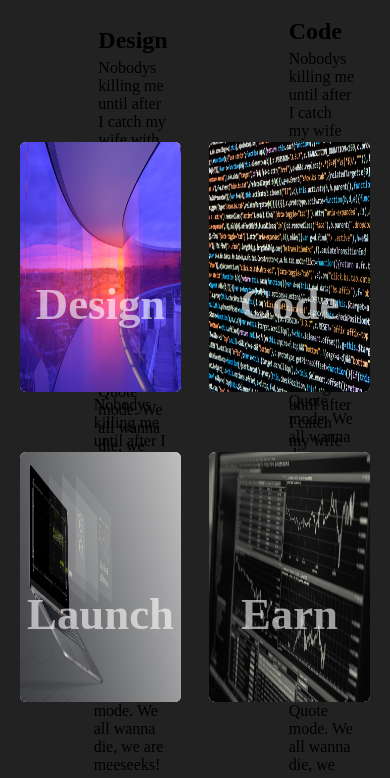
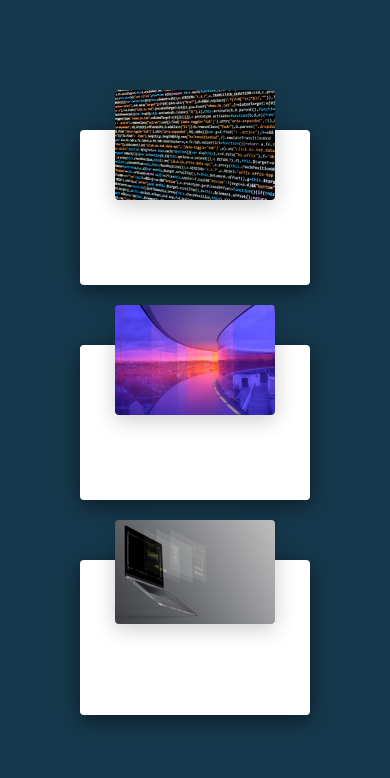
Before and after one commit to J-McKinney/AnimeJS, a React (Create React App) app: page / in a window 390 px wide. Shown: the top 778 px of the page. Built offline with nearby package versions, Linux system fonts and the light colour scheme.

Commit message:
yay cardSlide is mobile responsive

```diff
--- a/src/App.css
+++ b/src/App.css
@@ -1,6 +1,7 @@
-/* .App {
-  text-align: center;
-} */
+.App {
+  /* text-align: center; */
+  /* height: 100%; */
+}
 
 .App-logo {
   height: 40vmin;
--- a/src/App.js
+++ b/src/App.js
@@ -1,5 +1,5 @@
 // import ABG from "./Pages/AnimatedBackGround/AnimatedBG";
-import CardHover from "./Pages/CardHoverFX/CardHover";
+// import CardHover from "./Pages/CardHoverFX/CardHover";
 import CardSlideFX from "./Pages/CardSlideFX/CardSlideFX";
 // import logo from "./logo.svg";
 import "./App.css";
@@ -22,7 +22,7 @@ function App() {
         </a>
       </header> */}
       {/* <ABG /> */}
-      <CardHover />
+      {/* <CardHover /> */}
       <CardSlideFX />
     </div>
   );
--- a/src/Components/CardSlide/CardSlide.module.css
+++ b/src/Components/CardSlide/CardSlide.module.css
@@ -9,6 +9,7 @@
   flex-direction: column;
   box-shadow: 0 5px 20px rgba(0, 0, 0, 0.5);
   transition: 0.3s ease-in-out;
+  border-radius: 4px;
 }
 .card:hover {
   height: 420px;
@@ -27,7 +28,6 @@
 .card .imgBx img {
   max-width: 100%;
   height: 100%;
-  /* ^?Questionable?^ */
   border-radius: 4px;
 }
 
@@ -47,3 +47,15 @@
   margin-top: -40px;
   transition-delay: 0.3s;
 }
+
+@media only screen and (max-width: 411px) {
+  .card {
+    max-width: 200px;
+    height: 115px;
+  }
+
+  .card .imgBx {
+    width: 160px;
+    height: 160px;
+  }
+}
--- a/src/Pages/CardSlideFX/CardSlideFX.module.css
+++ b/src/Pages/CardSlideFX/CardSlideFX.module.css
@@ -9,13 +9,12 @@
   justify-content: center;
   align-items: center;
   background: #16384c;
-  height: 100vh;
-  /* ^?Questionable?^ */
+  min-height: 100vh;
 }
 
 .container {
   position: relative;
-  width: 1100px;
+  width: 100%;
   display: flex;
   justify-content: center;
   align-items: center;
```
